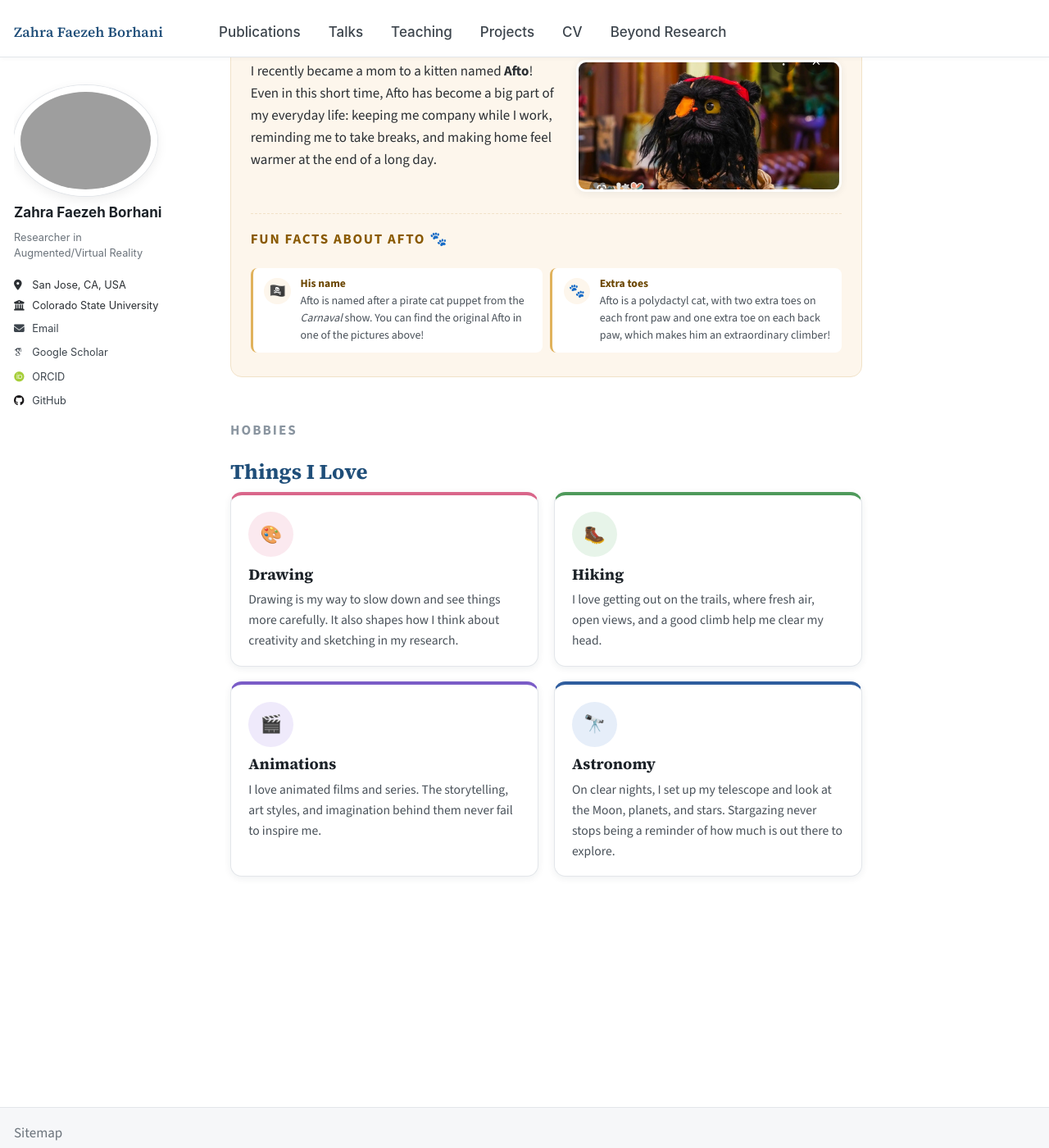
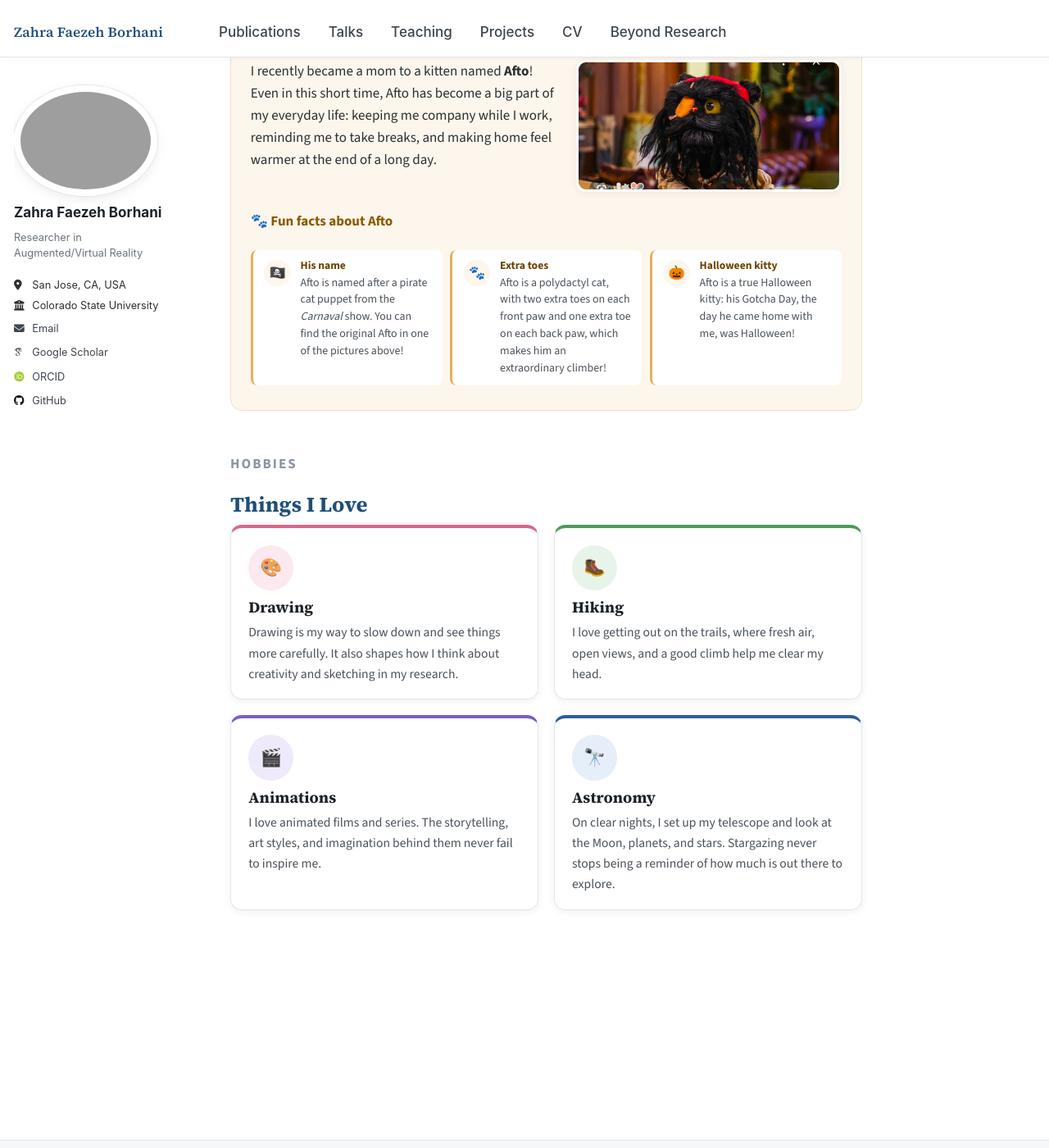
Before and after one commit to faezehborhani/faezehborhani.github.io, a Jekyll site: the page built from _pages/beyond-research.html, in a window 1280 px wide and 1400 px high, scrolled down 564 px. Shown: the whole window at 82% size. Built offline with Jekyll 4.4.1, drawn with Linux system fonts in a browser that asks for light colours; some web fonts are replaced.

Commit message:
Afto: Halloween fun fact, blend fun facts into Afto card
Co-Authored-By: Claude Opus 5.5 <noreply@anthropic.com>

```diff
--- a/_pages/beyond-research.html
+++ b/_pages/beyond-research.html
@@ -44,7 +44,7 @@ author_profile: true
       {% include publication-gallery.html dir="/images/personal/afto/" label="Afto" %}
     </div>
     <div class="afto-card__facts">
-      <p class="afto-card__facts-title">Fun facts about Afto 🐾</p>
+      <p class="afto-card__facts-title">🐾 Fun facts about Afto</p>
       <ul class="afto-facts">
         <li class="afto-fact">
           <span class="afto-fact__icon" aria-hidden="true">🏴‍☠️</span>
@@ -58,6 +58,13 @@ author_profile: true
           <div class="afto-fact__body">
             <span class="afto-fact__label">Extra toes</span>
             <span class="afto-fact__text">Afto is a polydactyl cat, with two extra toes on each front paw and one extra toe on each back paw, which makes him an extraordinary climber!</span>
+          </div>
+        </li>
+        <li class="afto-fact">
+          <span class="afto-fact__icon" aria-hidden="true">🎃</span>
+          <div class="afto-fact__body">
+            <span class="afto-fact__label">Halloween kitty</span>
+            <span class="afto-fact__text">Afto is a true Halloween kitty: his Gotcha Day, the day he came home with me, was Halloween!</span>
           </div>
         </li>
       </ul>
@@ -171,12 +178,9 @@ author_profile: true
 .afto-fact__text { font-size: .82rem; line-height: 1.5; color: #4a525a; }
 /* First photo is a wide feature across the top; the rest sit three per row beneath it */
 /* Fun facts: one row across the card, below the story and photos */
-.afto-card__facts { grid-column: 1 / -1; padding-top: 1rem; border-top: 1px dashed var(--warm-line); }
-.afto-card__facts-title {
-  font-size: .78em; font-weight: 700; letter-spacing: .1em; text-transform: uppercase;
-  color: #8a5a00; margin: 0 0 .5rem;
-}
-.afto-facts { grid-template-columns: repeat(2, minmax(0, 1fr)); }
+.afto-card__facts { grid-column: 1 / -1; margin-top: -.25rem; }
+.afto-card__facts-title { font-size: .92em; font-weight: 700; color: #8a5a00; margin: 0 0 .45rem; }
+.afto-facts { grid-template-columns: repeat(3, minmax(0, 1fr)); }
 /* First photo is a wide feature across the top; the rest sit three per row beneath it */
 .afto-card__photos .pub-gallery { grid-template-columns: repeat(3, minmax(0, 1fr)); gap: .6rem; }
 .afto-card__photos .pub-gallery__item { aspect-ratio: 1 / 1; border: 3px solid #fff; }
```
